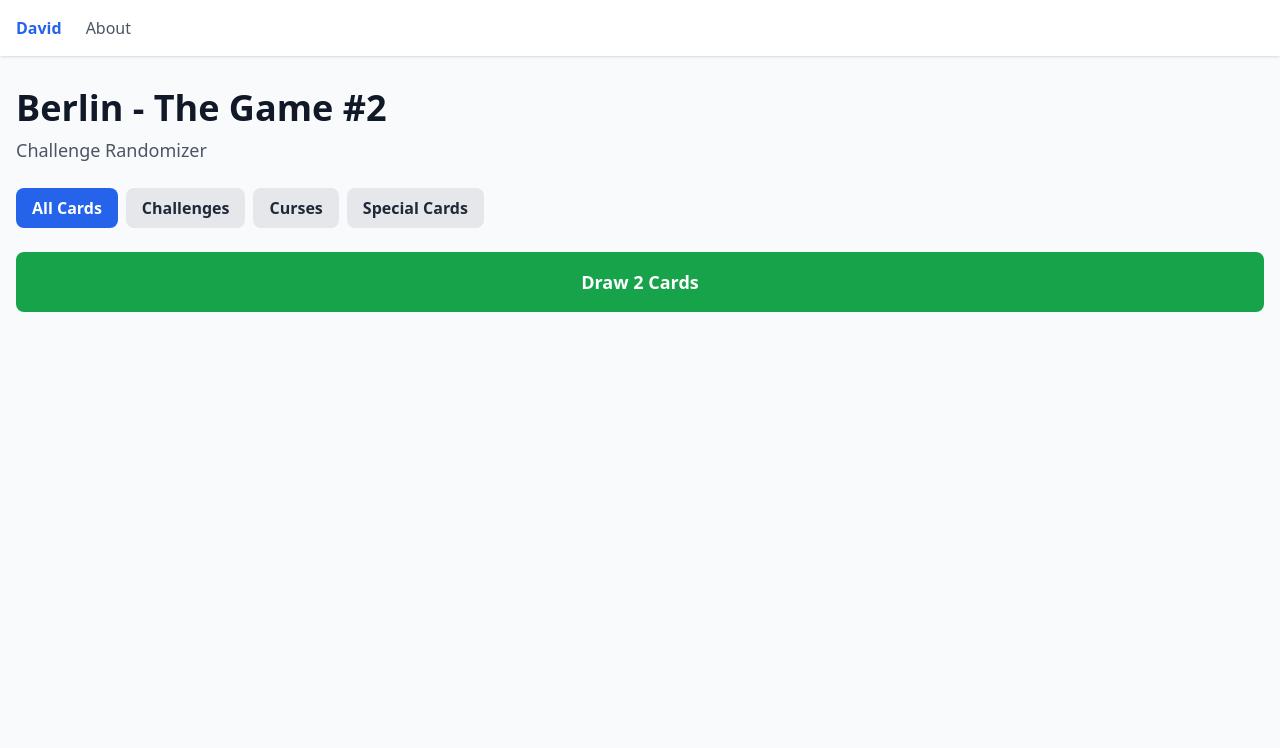
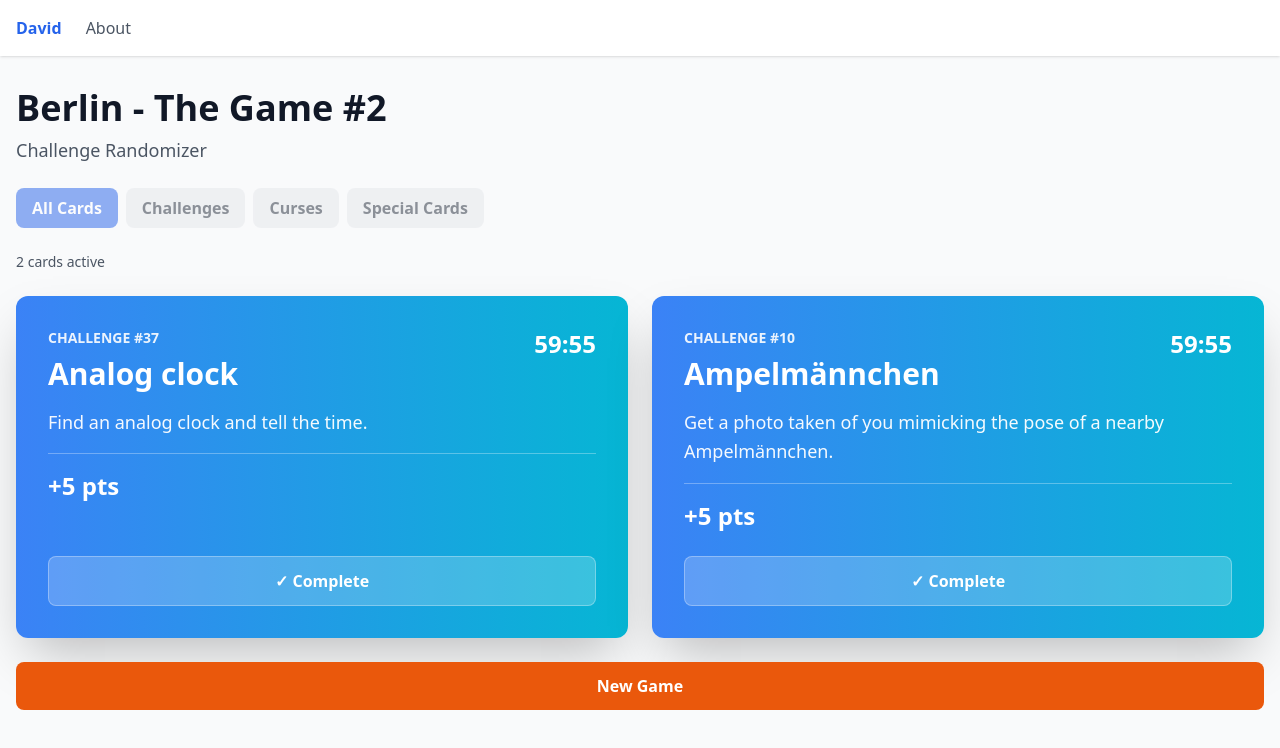
Before and after one commit to vladimirshefer/city-navigation-game, a React (Vite) app: page / in a window 1280 px wide. Shown: the top 748 px of the page. Built offline with nearby package versions, Linux system fonts and the light colour scheme.

Commit message:
Fix: Auto-draw cards on load, replace on complete, ensure timers tick

```diff
--- a/src/components/ChallengeSelector.jsx
+++ b/src/components/ChallengeSelector.jsx
@@ -12,7 +12,10 @@ export default function ChallengeSelector() {
   const [category, setCategory] = useState('all')
 
   useEffect(() => {
-    loadFromStorage()
+    const loaded = loadFromStorage()
+    if (!loaded) {
+      drawInitialCards()
+    }
   }, [])
 
   useEffect(() => {
@@ -32,7 +35,31 @@ export default function ChallengeSelector() {
       setDrawnCards(state.drawnCards)
       setCardTimestamps(state.cardTimestamps || {})
       setHistory(state.history)
+      return true
     }
+    return false
+  }
+
+  const drawInitialCards = () => {
+    const drawn = getRandomCards(ALL_CARDS)
+    const now = Date.now()
+    const newTimestamps = {}
+    drawn.forEach((card) => {
+      newTimestamps[card.id] = now
+    })
+    setDrawnCards(drawn)
+    setCardTimestamps(newTimestamps)
+    saveToStorage(drawn, newTimestamps, [])
+  }
+
+  const drawReplacementCard = (cards, timestamps, hist) => {
+    const drawn = getRandomCards(ALL_CARDS)
+    const now = Date.now()
+    const newCards = [...cards, drawn[0]]
+    const newTimestamps = { ...timestamps, [drawn[0].id]: now }
+    setDrawnCards(newCards)
+    setCardTimestamps(newTimestamps)
+    saveToStorage(newCards, newTimestamps, hist)
   }
 
   const saveToStorage = (cards, timestamps, hist) => {
@@ -85,16 +112,7 @@ export default function ChallengeSelector() {
     const newTimestamps = { ...cardTimestamps }
     delete newTimestamps[cardId]
 
-    if (remaining.length > 0) {
-      setDrawnCards(remaining)
-      setCardTimestamps(newTimestamps)
-      saveToStorage(remaining, newTimestamps, newHistory)
-    } else {
-      setDrawnCards(null)
-      setCardTimestamps({})
-      setHistory(newHistory)
-      saveToStorage(null, {}, newHistory)
-    }
+    drawReplacementCard(remaining, newTimestamps, newHistory)
   }
 
   const getCategoryColor = (card) => {
@@ -208,12 +226,24 @@ export default function ChallengeSelector() {
         </div>
       )}
 
-      {!drawnCards && (
+      {drawnCards && (
         <button
-          onClick={handleDrawCards}
-          className="w-full bg-green-600 hover:bg-green-700 text-white font-bold py-4 px-6 rounded-lg text-lg transition"
+          onClick={() => {
+            localStorage.removeItem(STORAGE_KEY)
+            const drawn = getRandomCards(ALL_CARDS)
+            const now = Date.now()
+            const newTimestamps = {}
+            drawn.forEach((card) => {
+              newTimestamps[card.id] = now
+            })
+            setDrawnCards(drawn)
+            setCardTimestamps(newTimestamps)
+            setHistory([])
+            saveToStorage(drawn, newTimestamps, [])
+          }}
+          className="w-full bg-orange-600 hover:bg-orange-700 text-white font-bold py-3 px-6 rounded-lg transition"
         >
-          Draw 2 Cards
+          New Game
         </button>
       )}
 
```
